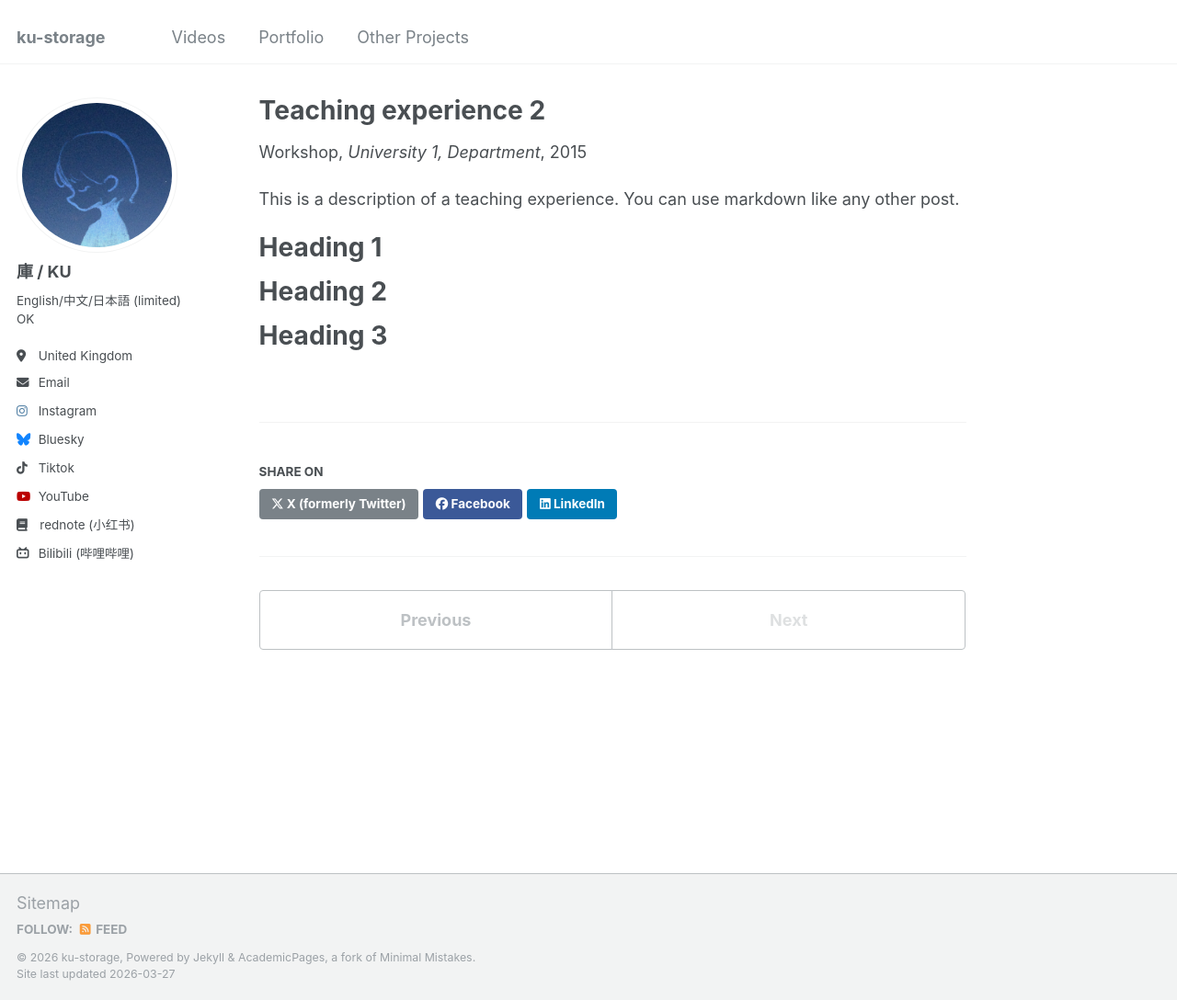
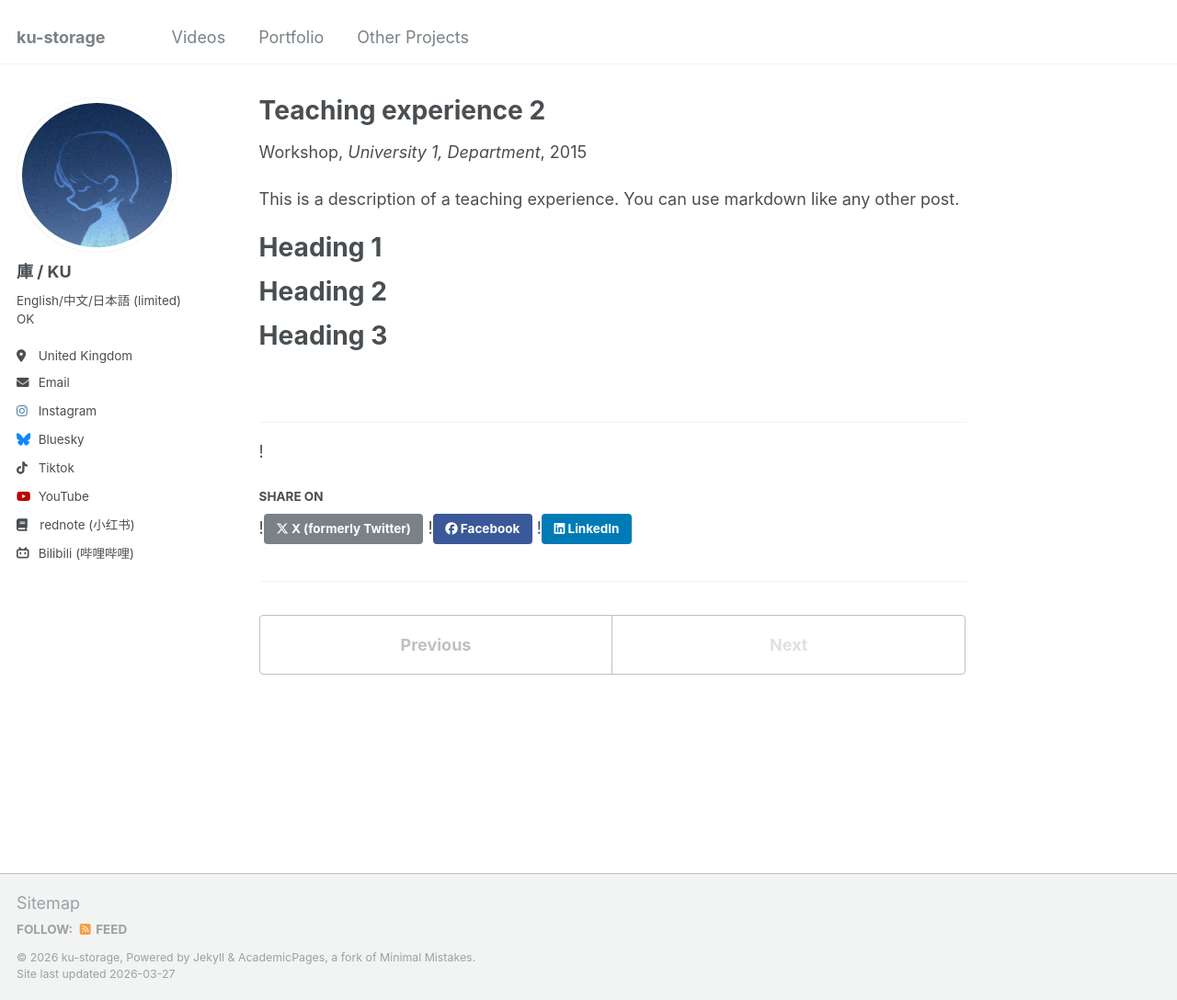
Before and after one commit to ku-storage/ku-storage.github.io, a Jekyll site: the page built from _teaching/2015-spring-teaching-2.md, in a window 1280 px wide and 1088 px high. Shown: the whole window at 92% size. Built offline with Jekyll 4.4.1, drawn with Linux system fonts in a browser that asks for light colours.

Commit message:
Update social-share.html

```diff
--- a/_includes/social-share.html
+++ b/_includes/social-share.html
@@ -2,12 +2,12 @@
 
 <section class="page__share">
   {% if site.data.ui-text[site.locale].share_on_label %}
-    <h4 class="page__share-title">{{ site.data.ui-text[site.locale].share_on_label | default: "Share on" }}</h4>
+    !<h4 class="page__share-title">{{ site.data.ui-text[site.locale].share_on_label | default: "Share on" }}</h4>
   {% endif %}
 
-  <a href="https://x.com/intent/post?text={{ base_path }}{{ page.url }}" class="btn btn--x" title="{{ site.data.ui-text[site.locale].share_on_label | default: 'Share on' }} X"><i class="fab fa-x-twitter" aria-hidden="true"></i><span> X (formerly Twitter)</span></a>
+  !<a href="https://x.com/intent/post?text={{ base_path }}{{ page.url }}" class="btn btn--x" title="{{ site.data.ui-text[site.locale].share_on_label | default: 'Share on' }} X"><i class="fab fa-x-twitter" aria-hidden="true"></i><span> X (formerly Twitter)</span></a>
 
-  <a href="https://www.facebook.com/sharer/sharer.php?u={{ base_path }}{{ page.url }}" class="btn btn--facebook" title="{{ site.data.ui-text[site.locale].share_on_label | default: 'Share on' }} Facebook"><i class="fab fa-facebook" aria-hidden="true"></i><span> Facebook</span></a>
+  !<a href="https://www.facebook.com/sharer/sharer.php?u={{ base_path }}{{ page.url }}" class="btn btn--facebook" title="{{ site.data.ui-text[site.locale].share_on_label | default: 'Share on' }} Facebook"><i class="fab fa-facebook" aria-hidden="true"></i><span> Facebook</span></a>
 
-  <a href="https://www.linkedin.com/shareArticle?mini=true&url={{ base_path }}{{ page.url }}" class="btn btn--linkedin" title="{{ site.data.ui-text[site.locale].share_on_label | default: 'Share on' }} LinkedIn"><i class="fab fa-linkedin" aria-hidden="true"></i><span> LinkedIn</span></a>
+  !<a href="https://www.linkedin.com/shareArticle?mini=true&url={{ base_path }}{{ page.url }}" class="btn btn--linkedin" title="{{ site.data.ui-text[site.locale].share_on_label | default: 'Share on' }} LinkedIn"><i class="fab fa-linkedin" aria-hidden="true"></i><span> LinkedIn</span></a>
 </section>
```
